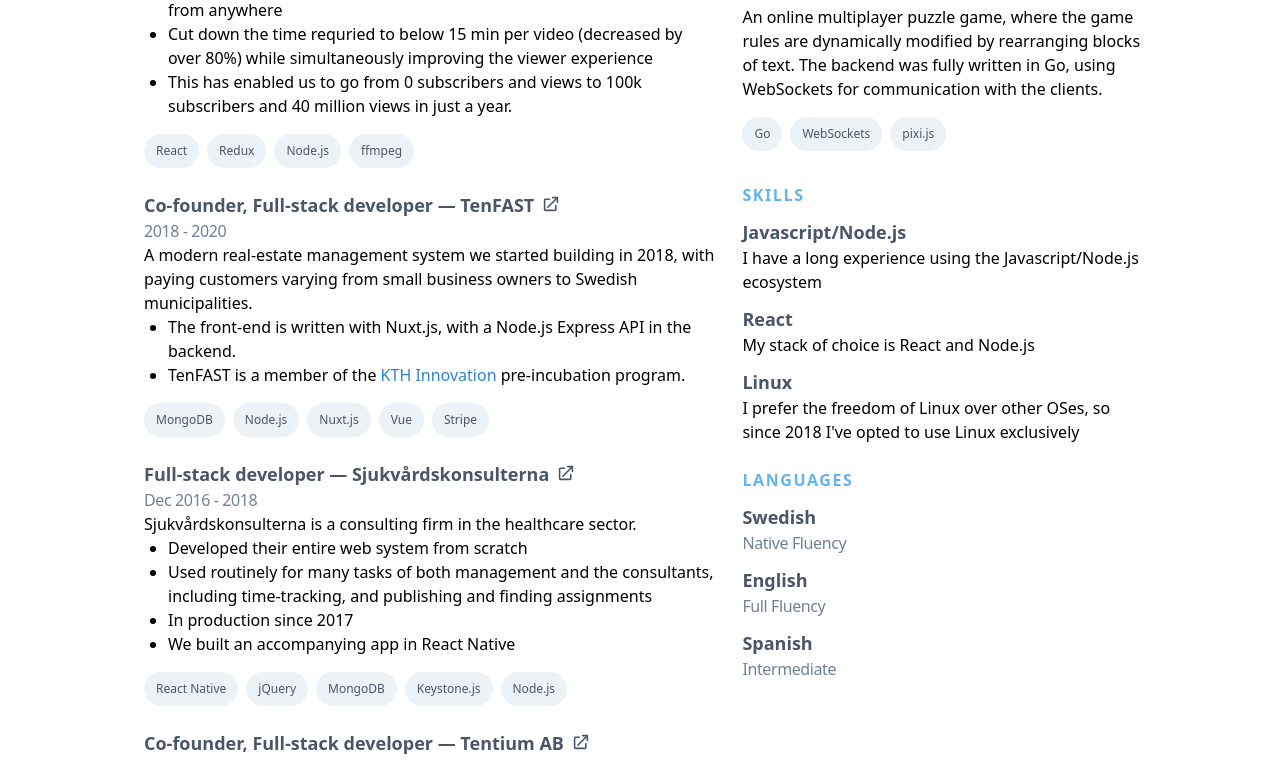
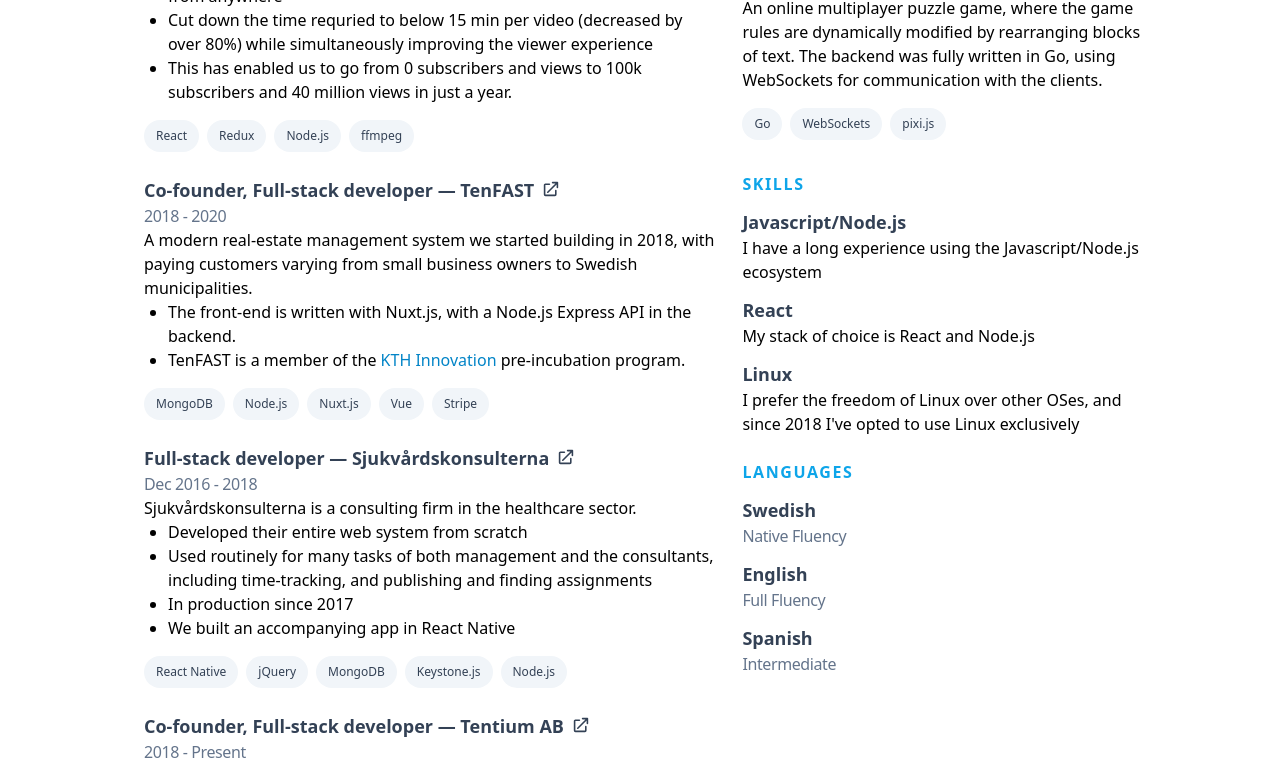
Before and after one commit to FOLLGAD/follgad.github.io, a Gatsby site: page /resume in a window 1280 px wide. Shown: the part 649-1410 px from the top of the page. Built offline with nearby package versions, Linux system fonts and the light colour scheme; Gatsby itself is replaced by a stand-in of ours; some icons are missing.

Commit message:
upgraded to tailwind2

```diff
--- a/gatsby-config.js
+++ b/gatsby-config.js
@@ -16,18 +16,18 @@
 	`gatsby-plugin-postcss`,
     `gatsby-transformer-sharp`,
     `gatsby-plugin-sharp`,
-    {
-      resolve: `gatsby-plugin-manifest`,
-      options: {
-        name: `gatsby-starter-default`,
-        short_name: `starter`,
-        start_url: `/`,
-        background_color: `#663399`,
-        theme_color: `#663399`,
-        display: `minimal-ui`,
-        // icon: `src/images/gatsby-icon.png`, // This path is relative to the root of the site.
-      },
-    },
+    // {
+    //   resolve: `gatsby-plugin-manifest`,
+    //   options: {
+    //     name: `gatsby-starter-default`,
+    //     short_name: `starter`,
+    //     start_url: `/`,
+    //     background_color: `#663399`,
+    //     theme_color: `#663399`,
+    //     display: `minimal-ui`,
+    //     icon: `src/images/gatsby-icon.png`, // This path is relative to the root of the site.
+    //   },
+    // },
     // this (optional) plugin enables Progressive Web App + Offline functionality
     // To learn more, visit: https://gatsby.dev/offline
     // `gatsby-plugin-offline`,
--- a/src/components/experience-list.js
+++ b/src/components/experience-list.js
@@ -3,17 +3,17 @@
 
 const ExperienceList = ({ children, name }) => (
 	<div className="mb-6 mt-4">
-		<h2 className="text-base uppercase tracking-widest font-bold text-blue-400">{name}</h2>
+		<h2 className="text-base uppercase tracking-widest font-bold text-blue-500">{name}</h2>
 		{children}
 	</div>
 )
 
 ExperienceList.propTypes = {
-  name: PropTypes.string,
+	name: PropTypes.string,
 }
 
 ExperienceList.defaultProps = {
-  name: ``,
+	name: ``,
 }
 
 export default ExperienceList
--- a/src/components/experience.js
+++ b/src/components/experience.js
@@ -35,10 +35,10 @@
             {mainTitle} {linkIcon}
           </a>
         ) : (
-          mainTitle
-        )}
+            mainTitle
+          )}
       </div>
-      <div className="text-gray-600 tracking-tight">
+      <div className="text-gray-500 tracking-tight">
         {timeTitle}
         {subTitle && timeTitle && " | "}
         {subTitle}
@@ -49,7 +49,7 @@
           {tags.map(tag => (
             <div
               key={tag}
-              className="text-xs text-gray-700 mr-2 my-2 py-2 px-3 bg-gray-200 rounded-full"
+              className="text-xs text-gray-700 mr-2 my-2 py-2 px-3 bg-gray-100 rounded-full"
             >
               {tag}
             </div>
--- a/src/pages/resume.js
+++ b/src/pages/resume.js
@@ -13,7 +13,7 @@
 
 		<div className="flex">
 			<div className="flex-1 px-4">
-				<div className="text-5xl text-gray-700 mb-3 inline-block">Emil Ahlbäck</div>
+				<div className="text-5xl text-gray-700 mb-6 mt-3 inline-block">Emil Ahlbäck</div>
 
 				<div className="mb-3 float-right text-right">
 					<Info right>
@@ -200,7 +200,7 @@
 					<Experience
 						mainTitle="Linux"
 					>
-						I prefer the freedom of Linux over other OSes, so since 2018 I've opted to use Linux exclusively
+						I prefer the freedom of Linux over other OSes, and since 2018 I've opted to use Linux exclusively
 					</Experience>
 				</ExperienceList>
 				<ExperienceList name="Languages">
--- a/tailwind.config.js
+++ b/tailwind.config.js
@@ -1,5 +1,16 @@
+const colors = require("tailwindcss/colors")
+
 module.exports = {
+    purge: [
+        './src/**/*.js',
+    ],
+    darkMode: false,
     theme: {
+        colors: {
+            blue: colors.lightBlue,
+            white: colors.white,
+            gray: colors.blueGray,
+        },
         extend: {},
         screens: {
             "sm": "640px",
```
Also changed, not shown: package.json (+8 -6 lines), 1 other file. Lines whose indentation alone changed are shown as unchanged.
